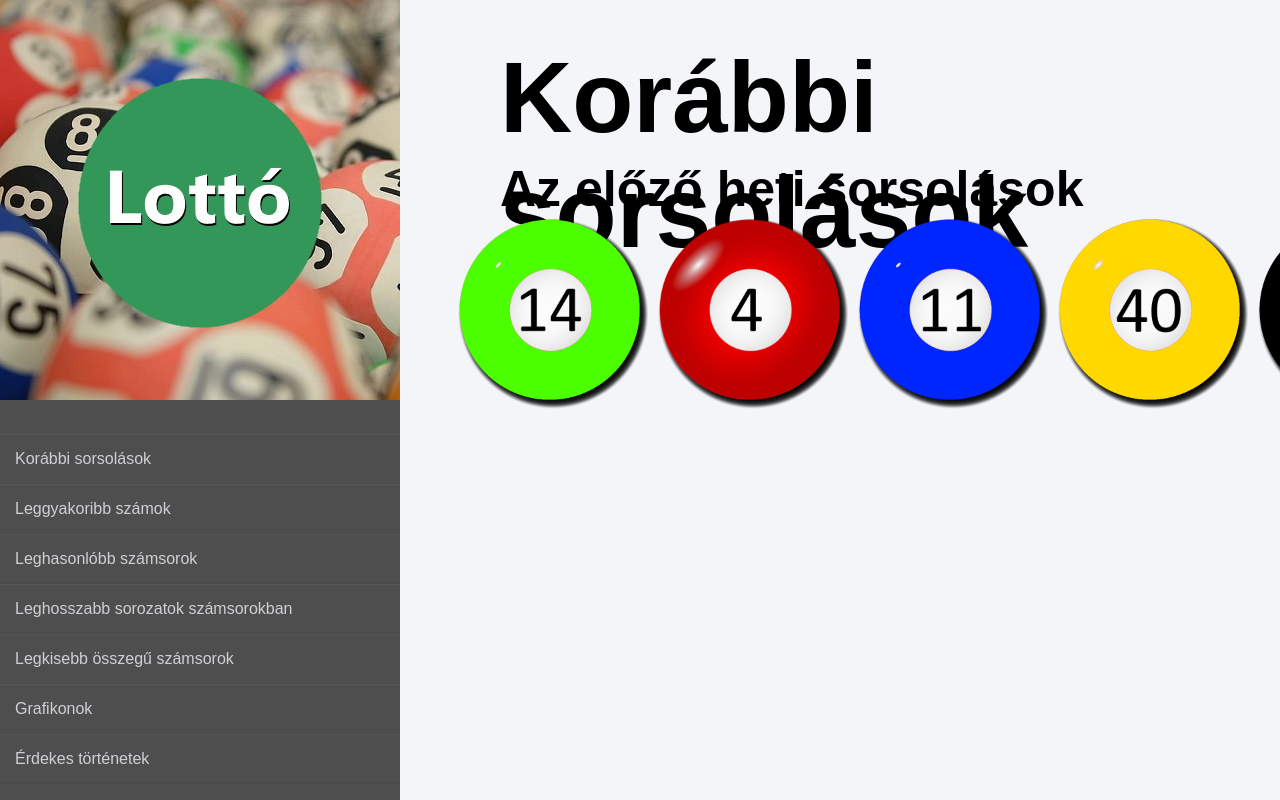
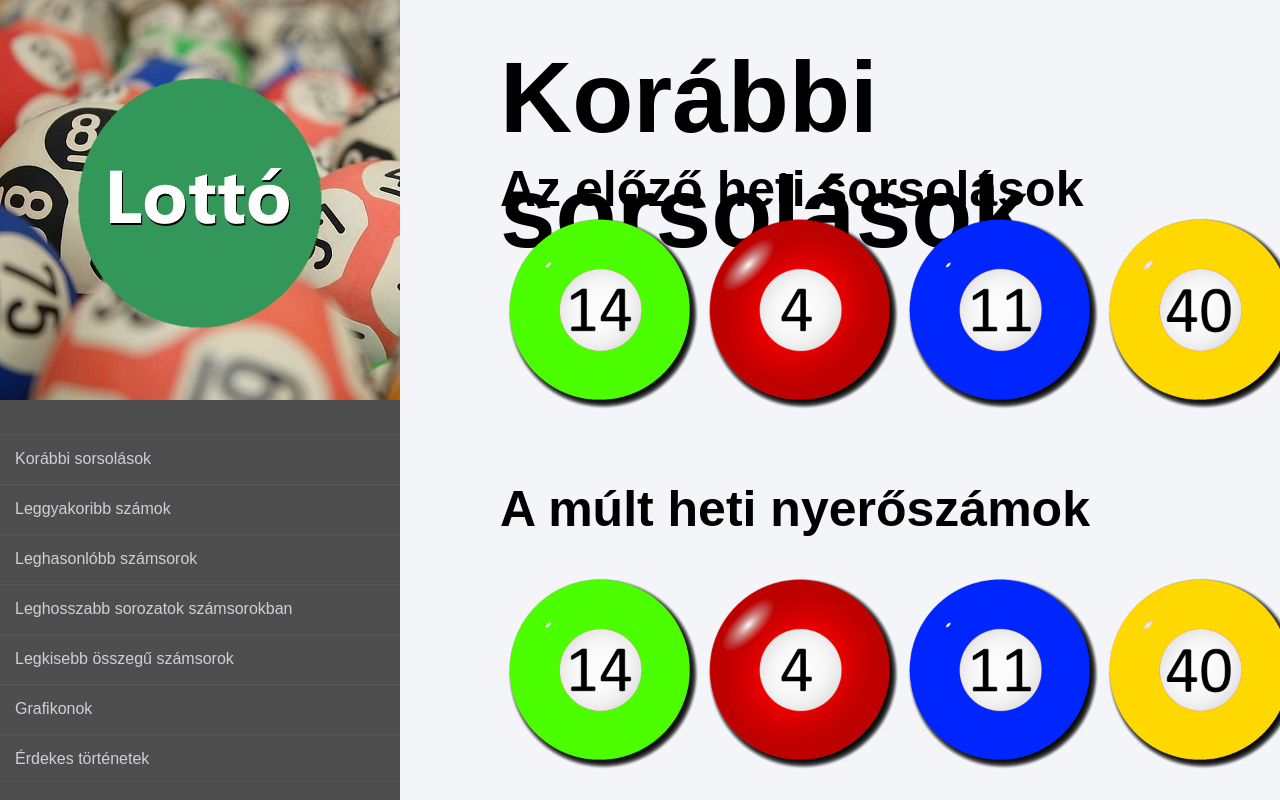
Before and after one commit to Martinanevem/csapatmunka, a plain HTML site: page index.html in a window 1280 px wide. Drawn offline with Linux system fonts and the light colour scheme.

Commit message:
gyolyszlik

```diff
--- a/index.html
+++ b/index.html
@@ -38,4 +38,14 @@
 <img src="golyo40.png" width="200" height="200" alt="40-es lottó golyó">
 <img src="golyo44.png" width="200" height="200" alt="44-es lottó golyó">
 </div>
+<p class="multhetiszamok">
+    <b>A múlt heti nyerőszámok</b>
+    </p>
+    <div class="golyok2">
+        <img src="golyo1.png" width="200" height="200" alt="1-es lottó golyó">
+        <img src="golyo4.png" width="200" height="200" alt="4-es lottó golyó">
+        <img src="golyo11.png" width="200" height="200" alt="11-es lottó golyó">
+        <img src="golyo40.png" width="200" height="200" alt="40-es lottó golyó">
+        <img src="golyo44.png" width="200" height="200" alt="44-es lottó golyó">
+        </div>
 </body>
--- a/style.css
+++ b/style.css
@@ -145,9 +145,23 @@ ol.custom:first-child {
   counter-reset: customlistcounter;
 }
 .golyok{
-  margin-left: 450px;
+  margin-left: 500px;
   position: fixed;
   top: 30%;
   display: flex;
   justify-content:center;
 }
+.multhetiszamok{
+  font-size: 50px;
+  margin-left: 500px;
+  position: fixed;
+  top: 60%;
+  content:"#";
+}
+.golyok2{
+  margin-left: 500px;
+  position: fixed;
+  top: 75%;
+  display: flex;
+  justify-content:center;
+}
```
